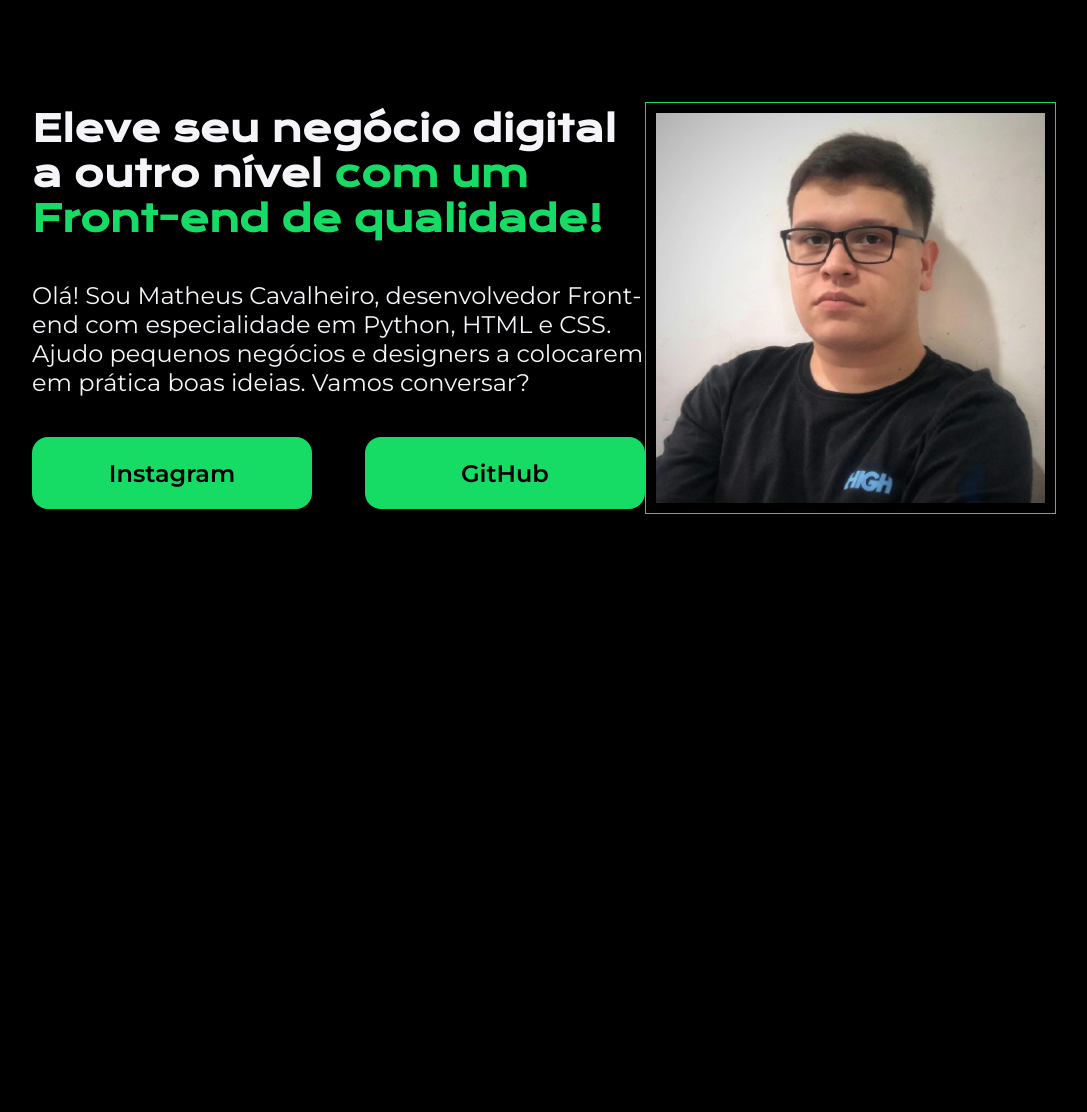
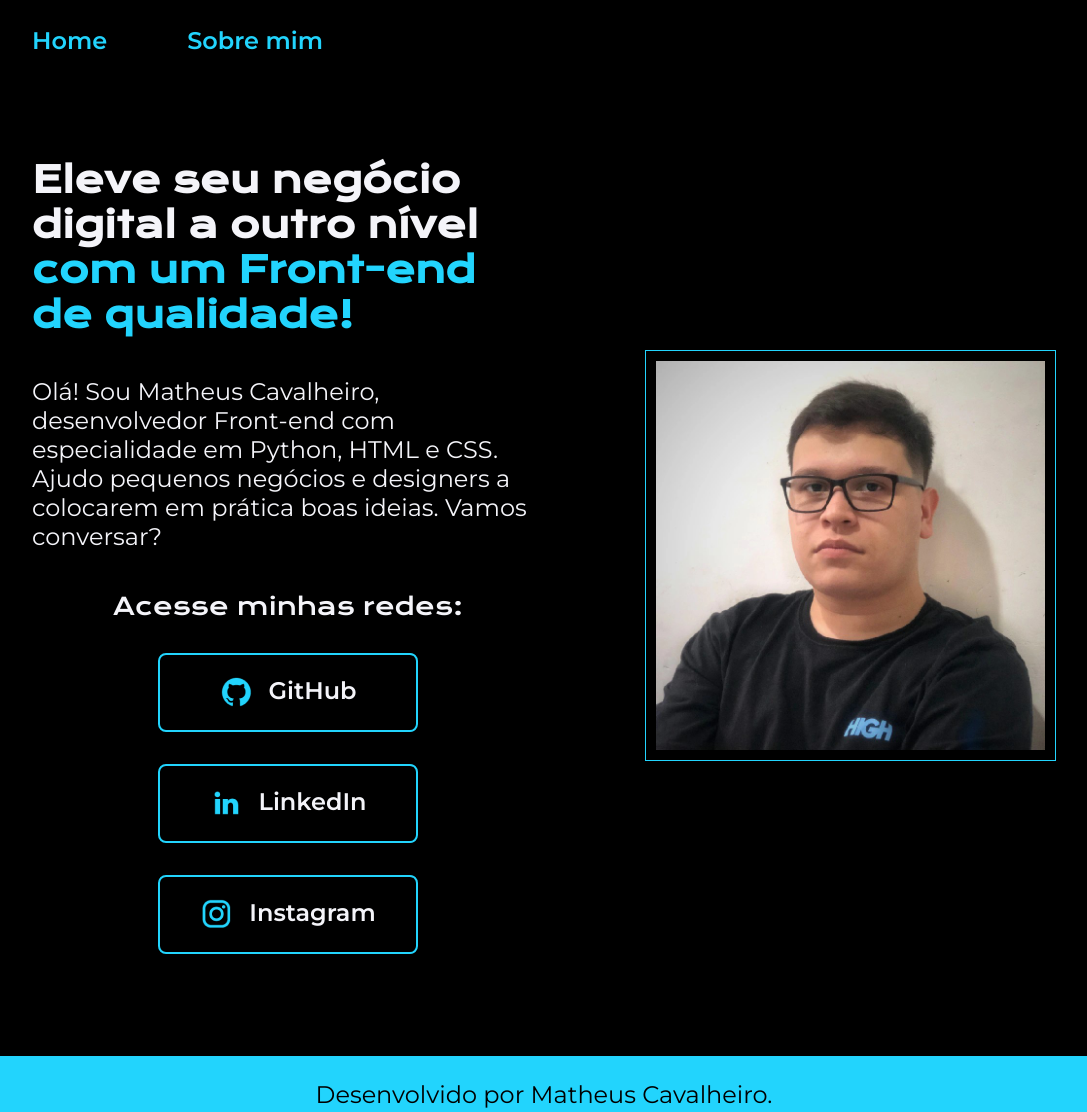
Before and after one commit to MrEncryptorX/Portifolio, a plain HTML site: page Portifolio/index.html in a window 1280 px wide. Shown: the whole page, without its empty margins (96-1183 px from the left). Before the commit the page ends 902 px from the top, so only its background shows below. Drawn offline with nearby package versions, Linux system fonts and the light colour scheme.

Commit message:
Add files via upload

```diff
--- a/Portifolio/index.html
+++ b/Portifolio/index.html
@@ -4,22 +4,43 @@
     <meta charset="UTF-8">
     <meta name="viewport" content="width=device-width, initial-scale=1.0">
     <title>Portifolio</title>
-    <link rel="stylesheet" href="style.css">
+    <link rel="stylesheet" href="./styles/style.css">
 </head>
 <body>
-    <header></header>
+    <header class="cabecalho">
+        <nav class="cabecalho__menu">
+            <a href="index.html" class="cabecalho__menu__link">Home</a>
+            <a href="about.html" class="cabecalho__menu__link">Sobre mim</a>
+        </nav>
+    </header>
     <main class="apresentacao">
         <section class="apresentacao__conteudo">
+
             <h1 class="apresentacao__conteudo__titulo">Eleve seu negócio digital a outro nível <strong class="titulo-destaque"> com um Front-end de qualidade!</strong></h1>
 
             <p class="apresentacao__conteudo__texto">Olá! Sou Matheus Cavalheiro, desenvolvedor Front-end com especialidade em Python, HTML e CSS. Ajudo pequenos negócios e designers a colocarem em prática boas ideias. Vamos conversar?</p>
+
         <div class="apresentacao__links">
-            <a class="apresentacao__links__link" href="https://instagram.com.br/mrencryptorx">Instagram</a>
-            <a class="apresentacao__links__link" href="https://github.com/MrEncryptorX">GitHub</a>
+            <h2 class="apresentacao__links__subtitulo">Acesse minhas redes:</h2>
+            <a class="apresentacao__links__navegacao" href="https://github.com/MrEncryptorX">
+            <img src="assets/github.png">
+                GitHub
+            </a>
+            <a class="apresentacao__links__navegacao" href="https://www.linkedin.com/in/matheus-cavalheiro20/">
+                <img src="assets/linkedin.png">
+                LinkedIn
+            </a>
+            <a class="apresentacao__links__navegacao" href="https://instagram.com.br/mrencryptorx">
+                <img src="assets/instagram.png">
+                Instagram
+            </a>
         </div>
+
         </section>
-        <img src="foto_de_perfil.jpeg" alt="Foto de perfil Matheus Cavalheiro ">
+        <img class="apresentacao__imagem" src="assets/foto_de_perfil.jpeg" alt="Foto de perfil Matheus Cavalheiro ">
     </main>
-    <footer></footer>
+    <footer class="rodape">
+        <p>Desenvolvido por Matheus Cavalheiro.</p>
+    </footer>
 </body>
 </html>
--- /dev/null
+++ b/Portifolio/styles/style.css
@@ -0,0 +1,141 @@
+@import url('https://fonts.googleapis.com/css2?family=Krona+One&display=swap');
+@import url('https://fonts.googleapis.com/css2?family=Krona+One&family=Montserrat:ital,wght@0,100..900;1,100..900&display=swap');
+@import url('https://fonts.googleapis.com/css2?family=Krona+One&family=Montserrat:ital,wght@0,600;1,600&display=swap');
+
+:root {
+    --cor-primaria: #000000;
+    --cor-secundaria: #F4F4F9;
+    --cor-terciaria: #22D4FD;
+    --cor-hover: #272727;
+
+    --fonte-primaria: "Krona One", sans-serif;
+    --fonte-secundaria: "Montserrat", sans-serif;
+}
+
+* {
+    margin: 0;
+    padding: 0;
+}
+
+body {
+    box-sizing: border-box;
+    background-color: var(--cor-primaria);
+    color: var(--cor-secundaria);
+}
+
+.cabecalho {
+    padding: 2% 0 0 10%;
+}
+
+.cabecalho__menu {
+    display: flex;
+    gap: 80px;
+}
+
+.cabecalho__menu__link {
+    font-family: var(--fonte-secundaria);
+    font-weight: 600;
+    font-size: 1.5rem;
+    color: var(--cor-terciaria);
+    text-decoration: none;
+}
+
+.apresentacao__imagem {
+    border: 1px solid var(--cor-terciaria);
+    padding: 10px;
+    width: 38%;
+    height: auto;
+}
+
+.apresentacao {
+    gap: 82px;
+    display: flex;
+    align-items: center;
+    justify-content: space-between;
+    margin: 8% 10%;
+}
+
+.apresentacao__conteudo {
+    width: 50%;
+    height: 482;
+    display: flex;
+    flex-direction: column;
+    gap: 40px;
+}
+
+.apresentacao__conteudo__titulo {
+    font-size: 2.25rem;
+    font-family: var(--fonte-primaria);
+}
+
+.titulo-destaque {
+    color: var(--cor-terciaria);
+}
+
+.apresentacao__conteudo__texto {
+    font-size: 1.5rem;
+    font-family: var(--fonte-secundaria);
+}
+
+.apresentacao__links {
+    display: flex;
+    flex-direction: column;
+    justify-content: space-between;
+    align-items: center;
+    gap: 32px;
+}
+
+.apresentacao__links__subtitulo {
+    font-family: var(--fonte-primaria);
+    font-weight: 400;
+    font-size: 1.5rem;
+}
+
+.apresentacao__links__navegacao {
+    display: flex;
+    justify-content: center;
+    gap: 16px;
+    border: 2px solid var(--cor-terciaria);
+    width: 50%;
+    text-align: center;
+    border-radius: 8px;
+    font-size: 1.5rem;
+    font-weight: 600;
+    padding: 21.5px 0;
+    text-decoration: none;
+    color: var(--cor-secundaria);
+    font-family: var(--fonte-secundaria);
+}
+
+.apresentacao__links__navegacao:hover {
+    background-color: var(--cor-hover);
+}
+
+.rodape {
+    padding: 24px;
+    text-align: center;
+    color: var(--cor-primaria);
+    background-color: var(--cor-terciaria);
+    font-family: var(--fonte-secundaria);
+    font-size: 1.5rem;
+    font-weight: 400;
+}
+
+@media (max-width: 1200px) {
+    .cabecalho {
+        padding: 10%;
+    }
+
+    .cabecalho__menu {
+        justify-content: center;
+    }
+
+    .apresentacao {
+        flex-direction: column-reverse;
+        padding: 5%;
+    }
+
+    .apresentacao__conteudo {
+        width: auto;
+    }
+}
```
Also changed, not shown: Portifolio/about.html (added, +35 -0 lines), Portifolio/assets/foto_de_perfil.jpeg (added), Portifolio/assets/github.png (added), Portifolio/assets/instagram.png (added), Portifolio/assets/linkedin.png (added).
